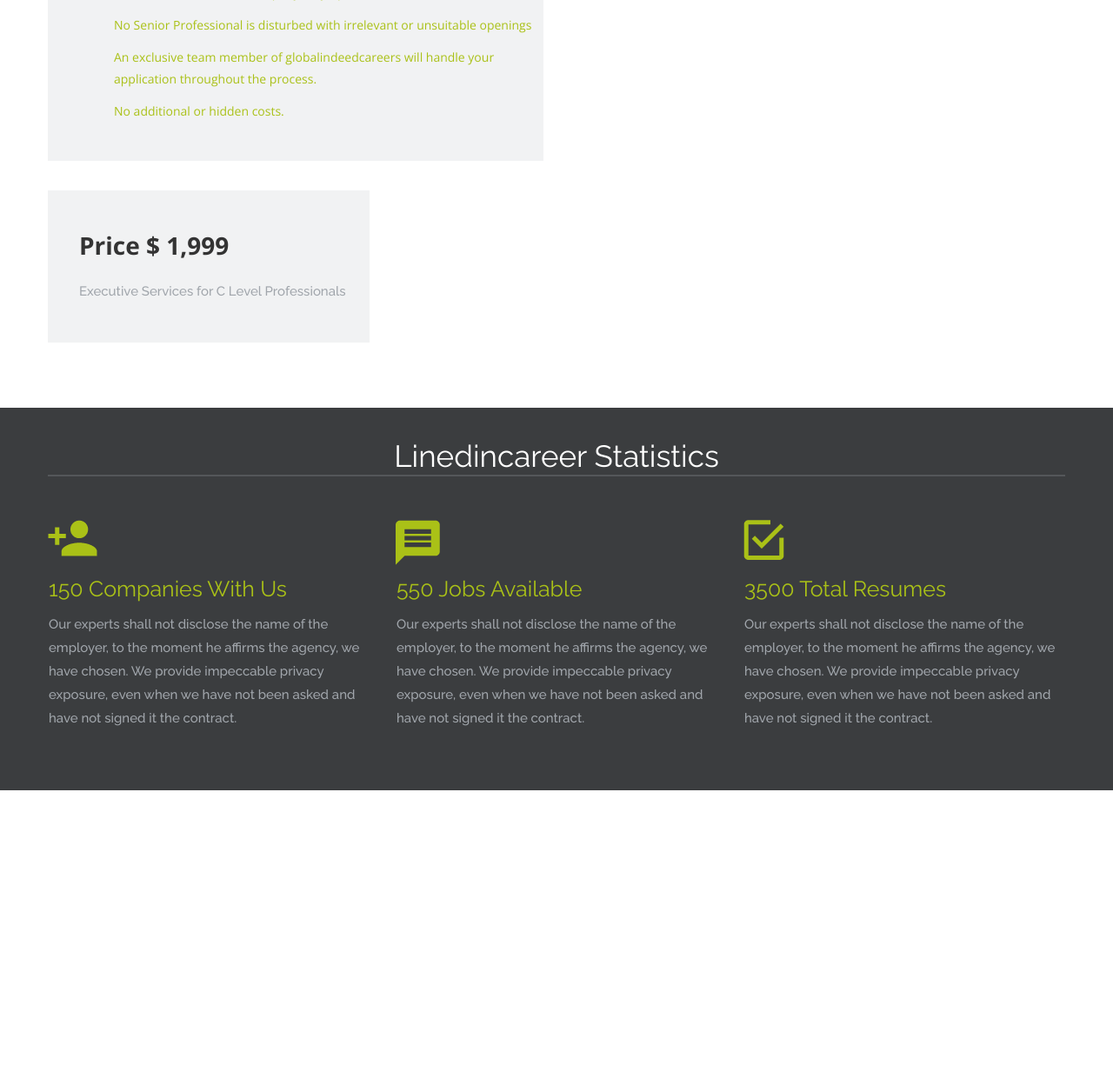
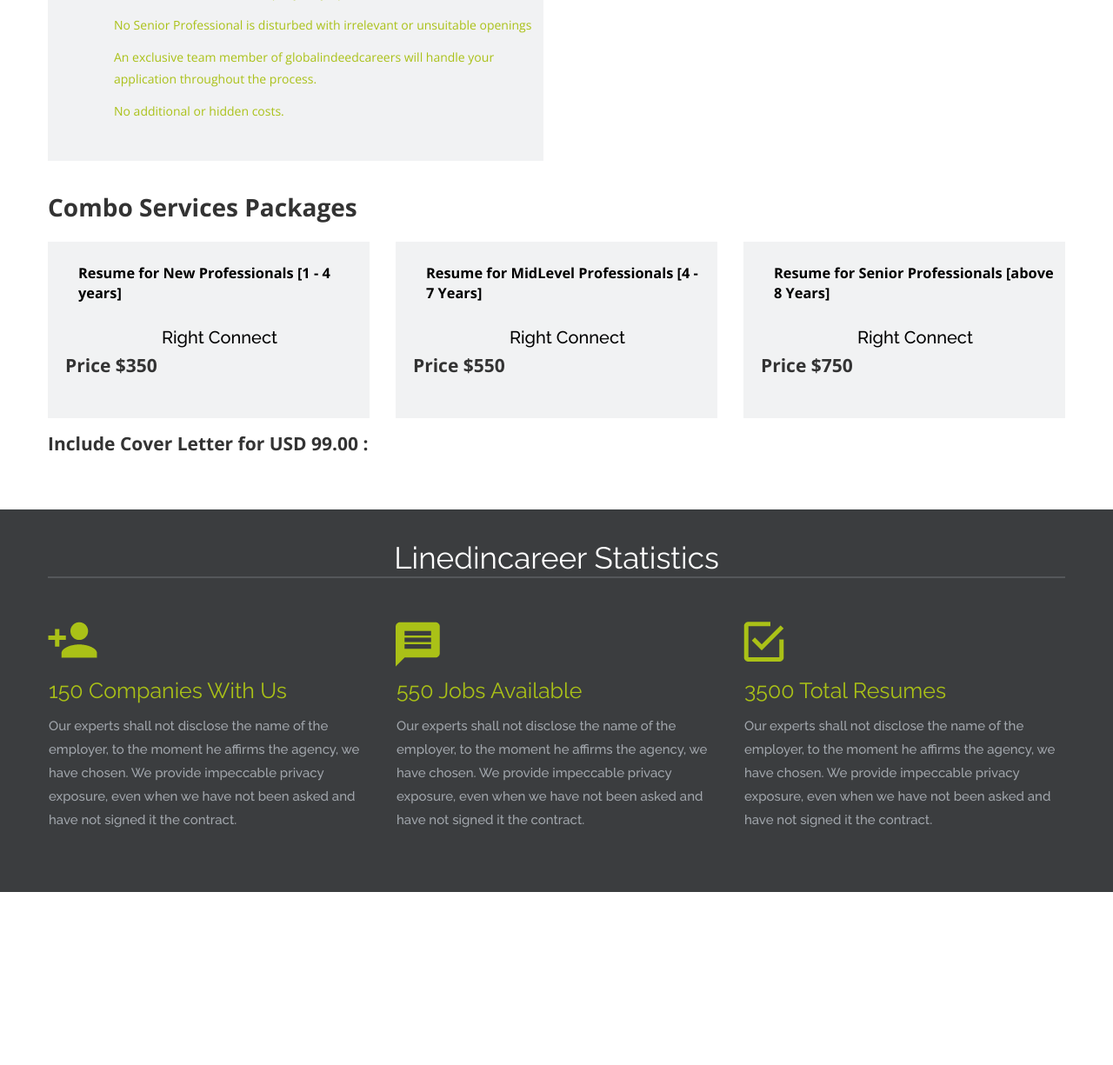
Before and after one commit to omkarvijay6/linkedincareer, a Django app: template career_site/templates/combo_services.html in a window 1280 px wide. Shown: the part 1001-2226 px from the top of the page at 87% size. Before the commit the page ends 1910 px from the top, so only its background shows below. Run offline with Django 3.2, Linux system fonts and the light colour scheme; the template is opened without the code that fills it, so the values that code supplies are empty; parts of the project's set-up code (start-up, migrations or seed data) failed here and were passed over; some libraries are stand-ins or nearby versions; some web fonts are replaced.

Commit message:
combo services updated

```diff
--- a/career_site/templates/combo_services.html
+++ b/career_site/templates/combo_services.html
@@ -85,7 +85,7 @@
 {% endblock %}
 
 
-{% block service_heading_2 %}{% endblock %}
+{% block service_heading_2 %}Combo Services Packages{% endblock %}
 {% block service_content_2_1 %}
 <div class="row">
     <div class="moto-cell col-sm-4" data-container="container">
@@ -95,17 +95,69 @@
             <div data-animation="fadeIn"
                  class="moto-widget moto-widget-text moto-preset-default                               wow fadeIn moto-spacing-top-medium moto-spacing-right-auto moto-spacing-bottom-medium moto-spacing-left-medium"
                  data-widget="text" data-preset="default" data-spacing="mamm">
-                <div class="moto-widget-text-content moto-widget-text-editable">
-                    <h1> Price $ 1,999 </h1>
-
-                    <p class="moto-text_system_10">
-                        Executive Services for C Level Professionals
-                        <br>
-                    </p>
-                </div>
+                <h3 class="moto-color_custom1">Resume for New Professionals [1 - 4 years]<br></h3>
+               <div class="moto-widget-text-content moto-widget-text-editable" style="text-align: center;">
+                   <i class="fa fa-plus" aria-hidden="true"></i>
+               </div>
+               <div class="moto-widget-text-content moto-widget-text-editable">
+                   <p class="moto-text_system_8" style="text-align: center;">
+                       <span class="moto-color_custom1">Right Connect<br></span>
+                   </p>
+               </div>
+               <div class="row">
+                   <h2>Price $350</h2>
+               </div>
             </div>
         </div>
     </div>
+
+    <div class="moto-cell col-sm-4" data-container="container">
+        <div data-css-name="moto-container_content_55e42abb"
+             class="moto-widget moto-widget-container moto-container_content_55e42abb"
+             data-widget="container" data-container="container">
+            <div data-animation="fadeIn"
+                 class="moto-widget moto-widget-text moto-preset-default                               wow fadeIn moto-spacing-top-medium moto-spacing-right-auto moto-spacing-bottom-medium moto-spacing-left-medium"
+                 data-widget="text" data-preset="default" data-spacing="mamm">
+                <h3 class="moto-color_custom1">Resume for MidLevel Professionals [4 - 7 Years]<br></h3>
+               <div class="moto-widget-text-content moto-widget-text-editable" style="text-align: center;">
+                   <i class="fa fa-plus" aria-hidden="true"></i>
+               </div>
+               <div class="moto-widget-text-content moto-widget-text-editable">
+                   <p class="moto-text_system_8" style="text-align: center;">
+                       <span class="moto-color_custom1">Right Connect<br></span>
+                   </p>
+               </div>
+               <div class="row">
+                   <h2>Price $550</h2>
+               </div>
+            </div>
+        </div>
+    </div>
+
+    <div class="moto-cell col-sm-4" data-container="container">
+        <div data-css-name="moto-container_content_55e42abb"
+             class="moto-widget moto-widget-container moto-container_content_55e42abb"
+             data-widget="container" data-container="container">
+            <div data-animation="fadeIn"
+                 class="moto-widget moto-widget-text moto-preset-default                               wow fadeIn moto-spacing-top-medium moto-spacing-right-auto moto-spacing-bottom-medium moto-spacing-left-medium"
+                 data-widget="text" data-preset="default" data-spacing="mamm">
+                <h3 class="moto-color_custom1">Resume for Senior Professionals [above 8 Years]<br></h3>
+               <div class="moto-widget-text-content moto-widget-text-editable" style="text-align: center;">
+                   <i class="fa fa-plus" aria-hidden="true"></i>
+               </div>
+               <div class="moto-widget-text-content moto-widget-text-editable">
+                   <p class="moto-text_system_8" style="text-align: center;">
+                       <span class="moto-color_custom1">Right Connect<br></span>
+                   </p>
+               </div>
+               <div class="row">
+                   <h2>Price $750</h2>
+               </div>
+            </div>
+        </div>
+    </div>
+
 </div>
+<h2>Include Cover Letter for USD 99.00 :</h2>
 {% endblock %}
 {% block service_content_2_2 %}{% endblock %}
--- a/career_site/templates/index.html
+++ b/career_site/templates/index.html
@@ -147,8 +147,8 @@
         <div class="container-fluid">
             <div class="row">
                 <div class="moto-cell col-sm-6" data-container="container">
-                    <div data-css-name="moto-container_content_55e42abb"
-                         class="moto-widget moto-widget-container moto-container_content_55e42abb"
+                    <div data-css-name="moto-container_content_55e42abf"
+                         class="moto-widget moto-widget-container moto-container_content_55e42abf"
                          data-widget="container" data-container="container">
                         <div data-animation="fadeIn"
                              class="moto-widget moto-widget-text moto-preset-default                               wow fadeIn moto-spacing-top-medium moto-spacing-right-auto moto-spacing-bottom-medium moto-spacing-left-medium"
```
